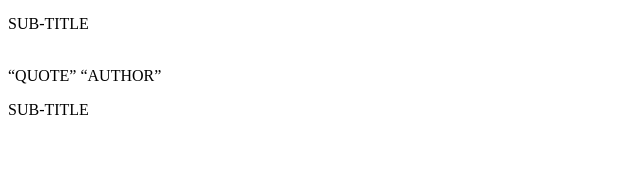
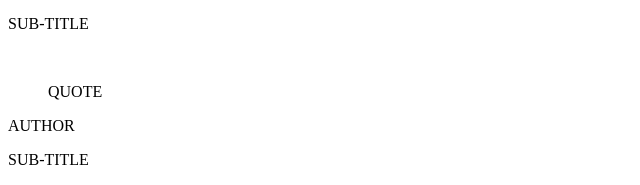
Before and after one commit to joseftango/holbertonschool-web-development, a plain HTML site: page html_advanced/index.html in a window 1280 px wide. Shown: the part 611-796 px from the top of the page, without its empty margins (0-640 px from the left). Drawn offline with Linux system fonts and the light colour scheme.

Commit message:
index.html

```diff
--- a/html_advanced/index.html
+++ b/html_advanced/index.html
@@ -65,8 +65,8 @@
 		<div>
 			<img src="" alt="">
 			<div>
-				<q>QUOTE</q>
-				<q>AUTHOR</q>
+				<blockquote>QUOTE</blockquote>
+				<p>AUTHOR</p>
 				<p>SUB-TITLE</p>
 			</div>
 		</div>
```
